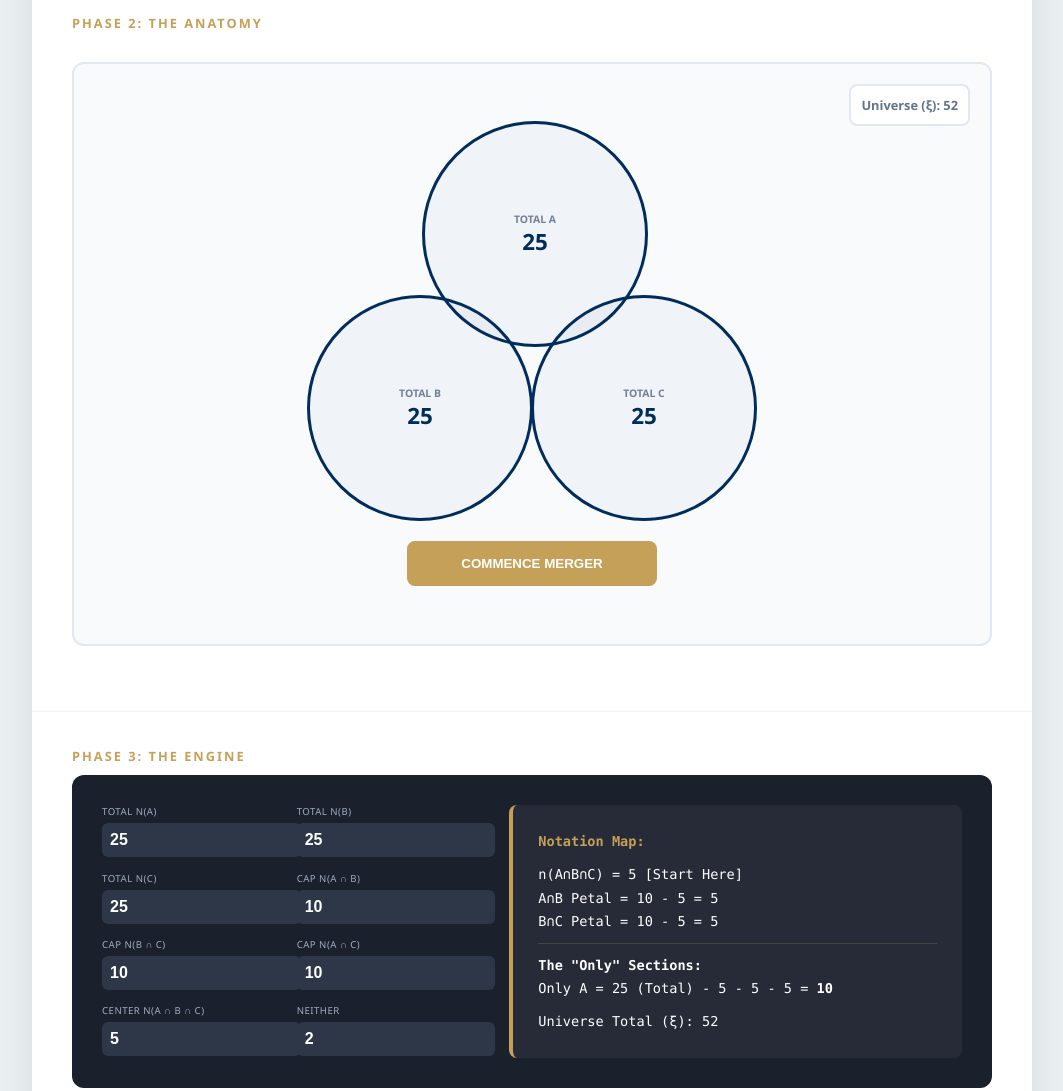
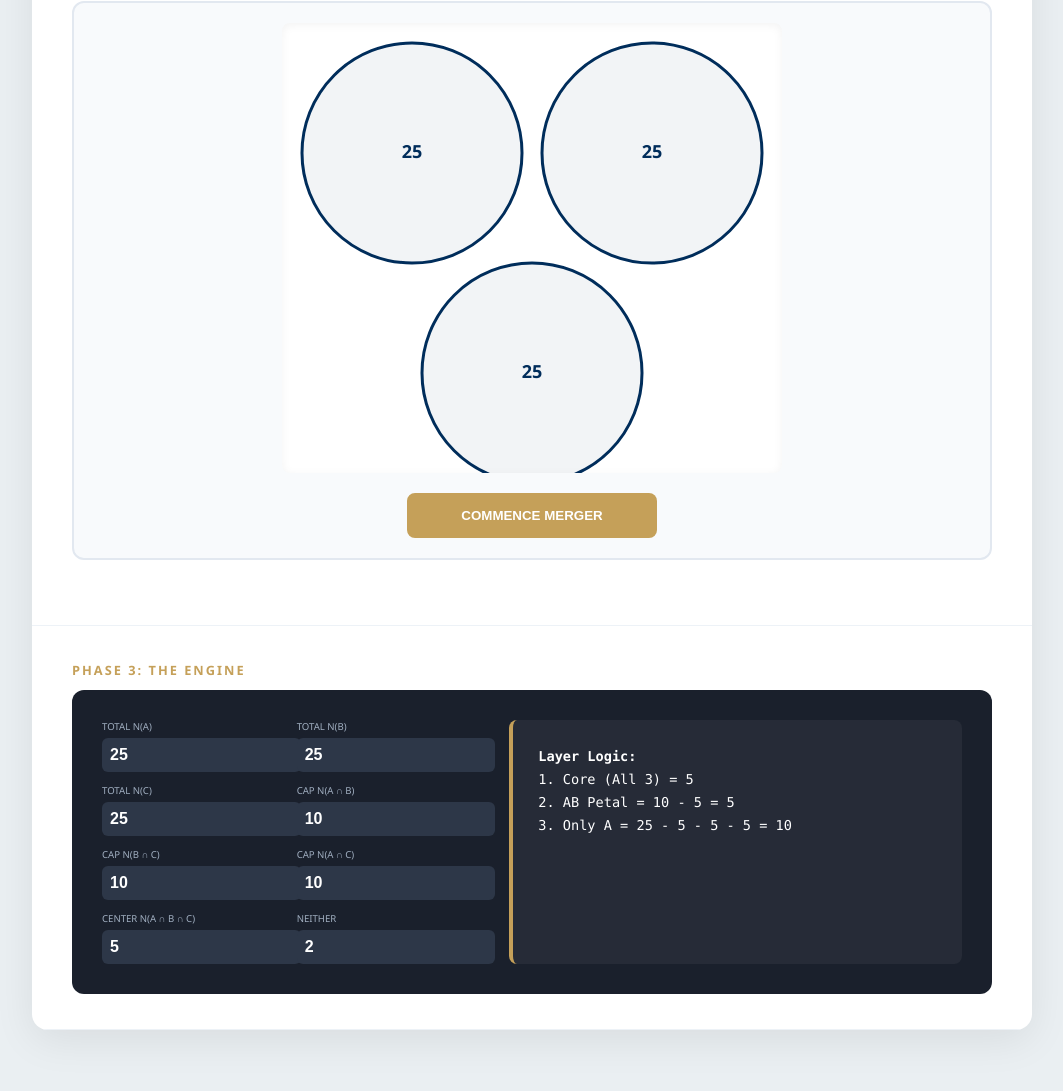
Before and after one commit to vc12345/cognis11, a plain HTML site: page members/module-22.html in a window 1280 px wide. Shown: the part 440-1531 px from the top of the page, without its empty margins (108-1171 px from the left). Drawn offline with Linux system fonts and the light colour scheme.

Commit message:
Update module-22.html

```diff
--- a/members/module-22.html
+++ b/members/module-22.html
@@ -2,7 +2,7 @@
 <html lang="en">
 <head>
     <meta charset="UTF-8">
-    <title>Module 22: 3-Circle Venn Logic | Cognis11</title>
+    <title>Module 22: 3-Circle Venn | Cognis11</title>
     <style>
         :root { --cognis-blue: #002d5b; --cognis-gold: #c5a059; --cognis-light: #f4f7f9; --trap-red: #d9534f; }
         body { font-family: 'Segoe UI', sans-serif; background: #eaeff2; padding: 40px 20px; color: #2c3e50; }
@@ -13,50 +13,30 @@
         .phase { padding: 35px 40px; border-bottom: 1px solid #edf2f7; }
         .phase h2 { font-size: 0.8rem; color: var(--cognis-gold); text-transform: uppercase; letter-spacing: 2px; margin-top: 0; }
 
-        /* X-Ray Tiers */
+        /* Question Tiers */
         .question-tiers { display: grid; grid-template-columns: repeat(3, 1fr); gap: 15px; margin-top: 20px; }
-        .tier-card { background: var(--cognis-light); padding: 18px; border-radius: 12px; border-left: 4px solid var(--cognis-blue); font-size: 0.85rem; line-height: 1.4; }
+        .tier-card { background: var(--cognis-light); padding: 18px; border-radius: 12px; border-left: 4px solid var(--cognis-blue); font-size: 0.85rem; }
         .tier-card b { color: var(--cognis-blue); font-size: 0.7rem; text-transform: uppercase; display: block; margin-bottom: 8px; }
 
-        /* Animation Stage */
-        .simulation-area { background: #f8fafc; border: 2px solid #e2e8f0; border-radius: 12px; padding: 40px; margin: 30px 0; height: 500px; display: flex; flex-direction: column; align-items: center; justify-content: center; position: relative; overflow: hidden; }
-        .venn-stage { width: 450px; height: 400px; position: relative; display: flex; justify-content: center; align-items: center; }
+        /* SVG Simulation Area */
+        .simulation-area { background: #f8fafc; border: 2px solid #e2e8f0; border-radius: 12px; padding: 20px; margin: 30px 0; display: flex; flex-direction: column; align-items: center; }
+        svg { background: white; border-radius: 8px; box-shadow: inset 0 2px 10px rgba(0,0,0,0.05); }
 
-        .v-circle { width: 220px; height: 220px; border: 3px solid var(--cognis-blue); border-radius: 50%; position: absolute; background: rgba(0, 45, 91, 0.03); transition: all 1s cubic-bezier(0.4, 0, 0.2, 1); display: flex; flex-direction: column; align-items: center; justify-content: center; }
-        .v-circle b { font-size: 1.4rem; color: var(--cognis-blue); }
-        .v-circle span { font-size: 0.65rem; font-weight: bold; text-transform: uppercase; color: #718096; }
+        circle { fill: rgba(0, 45, 91, 0.05); stroke: var(--cognis-blue); stroke-width: 3; transition: all 0.8s ease-in-out; }
+        text { font-family: 'Segoe UI', sans-serif; font-weight: 800; pointer-events: none; transition: all 0.8s ease-in-out; text-anchor: middle; dominant-baseline: middle; }
+        .label-main { fill: var(--cognis-blue); font-size: 18px; }
+        .label-overlap { fill: var(--cognis-gold); font-size: 16px; opacity: 0; }
+        .label-core { fill: #e53e3e; font-size: 22px; opacity: 0; }
+        .merged .label-overlap, .merged .label-core { opacity: 1; }
 
-        /* Initial Positions (Separated) */
-        #c-a { top: 0; left: 115px; }
-        #c-b { bottom: 0; left: 0; }
-        #c-c { bottom: 0; right: 0; }
-
-        /* Merged State Positions */
-        .merged #c-a { top: 40px; }
-        .merged #c-b { bottom: 80px; left: 40px; }
-        .merged #c-c { bottom: 80px; right: 40px; }
-
-        /* Intersection Labels (Petals and Core) */
-        .intersect-label { position: absolute; opacity: 0; transition: opacity 0.5s; font-weight: 800; font-size: 1.2rem; color: var(--cognis-gold); z-index: 10; }
-        .core-label { font-size: 1.8rem; color: #e53e3e; }
-
-        .merged .intersect-label { opacity: 1; transition-delay: 0.6s; }
-
-        #lab-ab { top: 180px; left: 140px; }
-        #lab-ac { top: 180px; right: 140px; }
-        #lab-bc { bottom: 120px; left: 215px; }
-        #lab-all { bottom: 185px; left: 212px; }
-
-        .universe-tag { position: absolute; top: 20px; right: 20px; border: 2px solid #e2e8f0; padding: 10px; border-radius: 8px; font-weight: bold; color: #64748b; font-size: 0.8rem; background: white; }
-
-        /* The Engine */
+        /* Engine */
         .engine-container { display: grid; grid-template-columns: 1fr 1.2fr; gap: 30px; background: #1a202c; color: white; padding: 30px; border-radius: 12px; }
         .input-grid { display: grid; grid-template-columns: 1fr 1fr; gap: 12px; }
-        .control-group label { display: block; font-size: 0.6rem; color: #a0aec0; text-transform: uppercase; margin-bottom: 5px; letter-spacing: 0.5px; }
+        .control-group label { display: block; font-size: 0.6rem; color: #a0aec0; text-transform: uppercase; margin-bottom: 5px; }
         .control-group input { width: 100%; padding: 8px; border-radius: 6px; border: none; background: #2d3748; color: white; font-weight: bold; font-size: 1rem; }
         .trace-log { background: rgba(255,255,255,0.05); padding: 25px; border-radius: 8px; font-family: 'Consolas', monospace; font-size: 0.85rem; border-left: 4px solid var(--cognis-gold); line-height: 1.7; }
 
-        .btn-merge { width: 100%; background: var(--cognis-gold); color: white; border: none; padding: 15px; border-radius: 8px; font-weight: bold; cursor: pointer; text-transform: uppercase; margin-top: 20px; }
+        .btn-merge { width: 250px; background: var(--cognis-gold); color: white; border: none; padding: 15px; border-radius: 8px; font-weight: bold; cursor: pointer; text-transform: uppercase; margin-top: 20px; }
     </style>
 </head>
 <body>
@@ -66,38 +46,31 @@
 
     <section class="phase">
         <h2>Phase 1: The X-Ray</h2>
-        <p>Topic Logic: Triple Overlaps represent the most complex set relationships. To solve them, you must apply <b>Symmetrical Subtraction</b>. You cannot find the outside values until you have confirmed the innermost core (A ∩ B ∩ C).</p>
         <div class="question-tiers">
-            <div class="tier-card"><b>Level 1</b>Out of 30 people, 5 like all three flavors. 12 like Vanilla and Chocolate. How many like V & C, but NOT the third?</div>
-            <div class="tier-card"><b>Level 2</b>n(A)=20, n(B)=20, n(C)=20. All dual intersections are 8. The center is 4. Find n(A ∪ B ∪ C).</div>
-            <div class="tier-card"><b>Level 3</b>In a class of 40, everyone likes at least one sport. 20 Football, 18 Rugby, 15 Hockey. Find the min possible overlap.</div>
+            <div class="tier-card"><b>Level 1</b>Out of 30 people, 5 like all three. 12 like A and B. Find A ∩ B but NOT C.</div>
+            <div class="tier-card"><b>Level 2</b>n(A)=20, n(B)=20, n(C)=20. Dual overlaps are 8. Center is 4. Find n(A ∪ B ∪ C).</div>
+            <div class="tier-card"><b>Level 3</b>In a class of 40, find the missing intersection using the Principle of Inclusion-Exclusion.</div>
         </div>
     </section>
 
     <section class="phase">
         <h2>Phase 2: The Anatomy</h2>
-        <div class="simulation-area" id="stage">
-            <div class="universe-tag">Universe (ξ): <span id="val-uni">0</span></div>
-            <div class="venn-stage">
-                <div class="v-circle" id="c-a">
-                    <span id="txt-a">Total A</span>
-                    <b id="val-a">25</b>
-                </div>
-                <div class="v-circle" id="c-b">
-                    <span id="txt-b">Total B</span>
-                    <b id="val-b">25</b>
-                </div>
-                <div class="v-circle" id="c-c">
-                    <span id="txt-c">Total C</span>
-                    <b id="val-c">25</b>
-                </div>
+        <div class="simulation-area">
+            <svg id="venn-svg" width="500" height="450" viewBox="0 0 500 450">
+                <circle id="svg-c-a" cx="130" cy="130" r="110" />
+                <circle id="svg-c-b" cx="370" cy="130" r="110" />
+                <circle id="svg-c-c" cx="250" cy="350" r="110" />
 
-                <div class="intersect-label" id="lab-ab">5</div>
-                <div class="intersect-label" id="lab-ac">5</div>
-                <div class="intersect-label" id="lab-bc">5</div>
-                <div class="intersect-label core-label" id="lab-all">5</div>
-            </div>
-            <button class="btn-merge" style="width: 250px;" onclick="toggleMerge()" id="merge-btn">Commence Merger</button>
+                <text id="txt-oa" x="130" y="130" class="label-main">25</text>
+                <text id="txt-ob" x="370" y="130" class="label-main">25</text>
+                <text id="txt-oc" x="250" y="350" class="label-main">25</text>
+
+                <text id="txt-ab" x="250" y="130" class="label-overlap">5</text>
+                <text id="txt-ac" x="190" y="240" class="label-overlap">5</text>
+                <text id="txt-bc" x="310" y="240" class="label-overlap">5</text>
+                <text id="txt-all" x="250" y="200" class="label-core">5</text>
+            </svg>
+            <button class="btn-merge" onclick="toggleMerge()" id="merge-btn">Commence Merger</button>
         </div>
     </section>
 
@@ -114,76 +87,70 @@
                 <div class="control-group"><label>Center n(A ∩ B ∩ C)</label><input type="number" id="in-all" value="5" oninput="update()"></div>
                 <div class="control-group"><label>Neither</label><input type="number" id="in-none" value="2" oninput="update()"></div>
             </div>
-            <div class="trace-log" id="logic-trace">Initializing hierarchical re-mapping...</div>
-        </div>
-    </section>
-
-    <section class="phase">
-        <div style="background: #fff5f5; border: 2px solid var(--trap-red); border-radius: 12px; padding: 25px;">
-            <h2 style="color:var(--trap-red); margin-top:0; font-size:0.8rem;">Phase 4: The Saboteur</h2>
-            <p><b>The "Inside-Out" Rule:</b> The most common mistake is filling in the "Only" sections first.
-            <br><br><b>The Fix:</b> You must start at the core. Because the center group is part of <i>everything</i>, they have already been counted in the totals for A, B, and C. If you don't subtract them as you move outward, your total population will be far higher than reality.</p>
+            <div class="trace-log" id="logic-trace">Adjust values to calculate the layers...</div>
         </div>
     </section>
 </div>
 
 <script>
-    const inputIds = ['in-ta', 'in-tb', 'in-tc', 'in-ab', 'in-bc', 'in-ac', 'in-all', 'in-none'];
-    const inputs = inputIds.map(id => document.getElementById(id));
     let isMerged = false;
+    const inputs = ['in-ta', 'in-tb', 'in-tc', 'in-ab', 'in-bc', 'in-ac', 'in-all', 'in-none'].map(id => document.getElementById(id));
 
     function update() {
-        const vals = inputs.map(i => parseFloat(i.value) || 0);
-        const [ta, tb, tc, ab, bc, ac, center, none] = vals;
+        const [ta, tb, tc, ab, bc, ac, center, none] = inputs.map(i => parseFloat(i.value) || 0);
 
-        // Disjoint Math
-        const petalAB = ab - center;
-        const petalBC = bc - center;
-        const petalAC = ac - center;
-        const onlyA = ta - petalAB - petalAC - center;
-        const onlyB = tb - petalAB - petalBC - center;
-        const onlyC = tc - petalAC - petalBC - center;
-        const universe = onlyA + onlyB + onlyC + petalAB + petalBC + petalAC + center + none;
+        const pAB = ab - center;
+        const pBC = bc - center;
+        const pAC = ac - center;
+        const oA = ta - pAB - pAC - center;
+        const oB = tb - pAB - pBC - center;
+        const oC = tc - pAC - pBC - center;
 
-        // Update Labels
-        document.getElementById('val-a').innerText = isMerged ? onlyA : ta;
-        document.getElementById('val-b').innerText = isMerged ? onlyB : tb;
-        document.getElementById('val-c').innerText = isMerged ? onlyC : tc;
-        document.getElementById('txt-a').innerText = isMerged ? "Only A" : "Total A";
-        document.getElementById('txt-b').innerText = isMerged ? "Only B" : "Total B";
-        document.getElementById('txt-c').innerText = isMerged ? "Only C" : "Total C";
+        // Update SVG Text Content
+        document.getElementById('txt-oa').textContent = isMerged ? oA : ta;
+        document.getElementById('txt-ob').textContent = isMerged ? oB : tb;
+        document.getElementById('txt-oc').textContent = isMerged ? oC : tc;
+        document.getElementById('txt-ab').textContent = pAB;
+        document.getElementById('txt-bc').textContent = pBC;
+        document.getElementById('txt-ac').textContent = pAC;
+        document.getElementById('txt-all').textContent = center;
 
-        document.getElementById('lab-ab').innerText = petalAB;
-        document.getElementById('lab-bc').innerText = petalBC;
-        document.getElementById('lab-ac').innerText = petalAC;
-        document.getElementById('lab-all').innerText = center;
-        document.getElementById('val-uni').innerText = universe;
-
-        // Trace
         document.getElementById('logic-trace').innerHTML = `
-            <div style="color:var(--cognis-gold); font-weight:bold; margin-bottom:10px;">Notation Map:</div>
-            <div>n(A∩B∩C) = ${center} [Start Here]</div>
-            <div>A∩B Petal = ${ab} - ${center} = ${petalAB}</div>
-            <div>B∩C Petal = ${bc} - ${center} = ${petalBC}</div>
-            <div style="margin:10px 0; border-top:1px solid #444; padding-top:10px;">
-                <b>The "Only" Sections:</b><br>
-                Only A = ${ta} (Total) - ${petalAB} - ${petalAC} - ${center} = <b>${onlyA}</b>
-            </div>
-            <div>Universe Total (ξ): ${universe}</div>
+            <b>Layer Logic:</b><br>
+            1. Core (All 3) = ${center}<br>
+            2. AB Petal = ${ab} - ${center} = ${pAB}<br>
+            3. Only A = ${ta} - ${pAB} - ${pAC} - ${center} = ${oA}
         `;
     }
 
     function toggleMerge() {
         isMerged = !isMerged;
-        const stage = document.getElementById('stage');
+        const svg = document.getElementById('venn-svg');
         const btn = document.getElementById('merge-btn');
-        if (isMerged) {
-            stage.classList.add('merged');
-            btn.innerText = "Deconstruct Sets";
-        } else {
-            stage.classList.remove('merged');
-            btn.innerText = "Commence Merger";
-        }
+
+        // Coordinates for Separated vs Merged
+        const coords = isMerged ?
+            { a: [190, 160], b: [310, 160], c: [250, 260], oa: [130, 100], ob: [370, 100], oc: [250, 380] } :
+            { a: [130, 130], b: [370, 130], c: [250, 350], oa: [130, 130], ob: [370, 130], oc: [250, 350] };
+
+        // Move Circles
+        document.getElementById('svg-c-a').setAttribute('cx', coords.a[0]);
+        document.getElementById('svg-c-a').setAttribute('cy', coords.a[1]);
+        document.getElementById('svg-c-b').setAttribute('cx', coords.b[0]);
+        document.getElementById('svg-c-b').setAttribute('cy', coords.b[1]);
+        document.getElementById('svg-c-c').setAttribute('cx', coords.c[0]);
+        document.getElementById('svg-c-c').setAttribute('cy', coords.c[1]);
+
+        // Move "Only" Labels
+        document.getElementById('txt-oa').setAttribute('x', coords.oa[0]);
+        document.getElementById('txt-oa').setAttribute('y', coords.oa[1]);
+        document.getElementById('txt-ob').setAttribute('x', coords.ob[0]);
+        document.getElementById('txt-ob').setAttribute('y', coords.ob[1]);
+        document.getElementById('txt-oc').setAttribute('x', coords.oc[0]);
+        document.getElementById('txt-oc').setAttribute('y', coords.oc[1]);
+
+        if (isMerged) svg.classList.add('merged'); else svg.classList.remove('merged');
+        btn.innerText = isMerged ? "Separate Sets" : "Commence Merger";
         update();
     }
 
```
